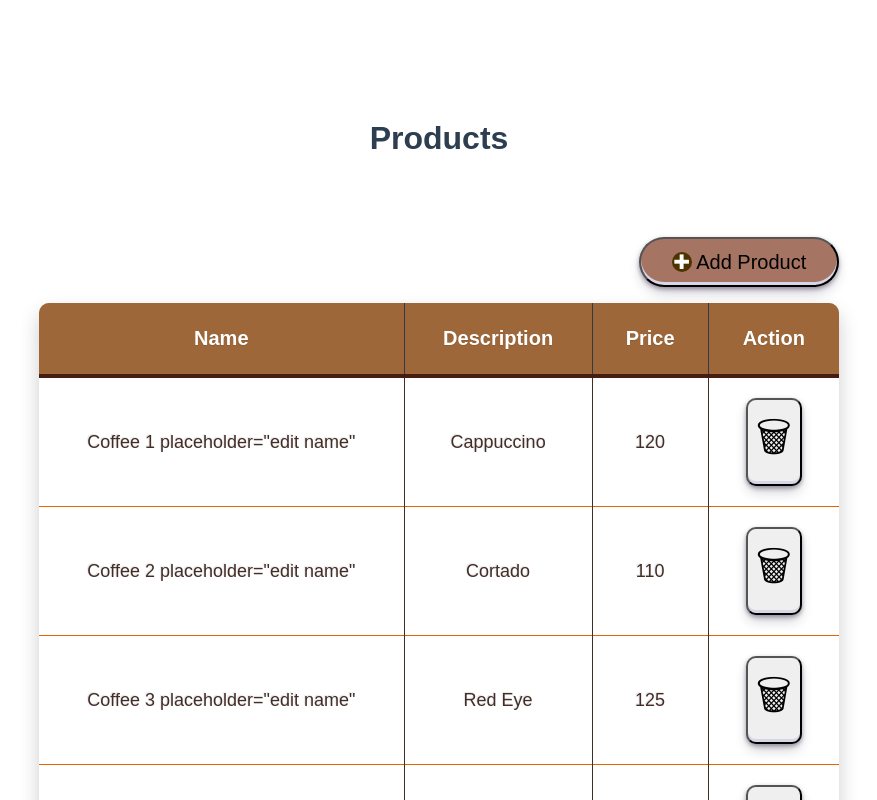
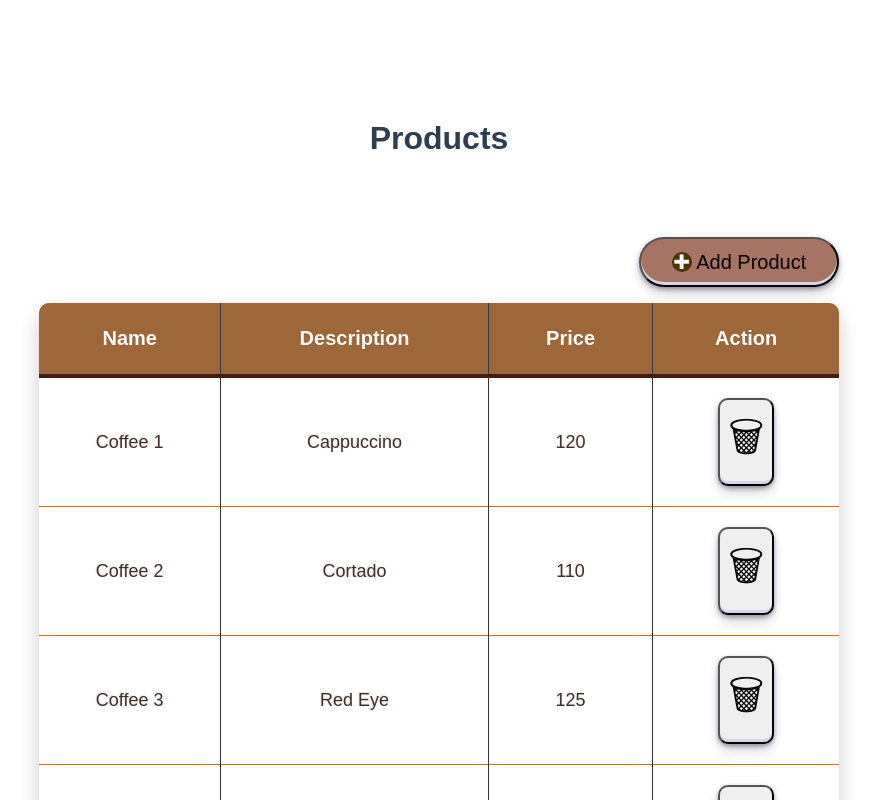
Before and after one commit to CharleeDolor/crud-products, a Vue app: page / in a window 1280 px wide. Shown: the top 800 px of the page, without its empty margins (201-1078 px from the left). Built offline with nearby package versions, Linux system fonts and the light colour scheme.

Commit message:
erasing td place holder

```diff
--- a/src/components/ProductList.vue
+++ b/src/components/ProductList.vue
@@ -17,7 +17,7 @@
       </thead>
       <transition-group name="fade">
         <tr v-for="(product, index) in this.products" :key="product" @click="openEditModal(index, product)" class="item" >
-          <td>{{ product.name }}  placeholder="edit name"</td>
+          <td>{{ product.name }}</td>
           <td>{{ product.desc }}</td>
           <td>{{ product.price }}</td>
           <td v-on:click.stop="">
```
